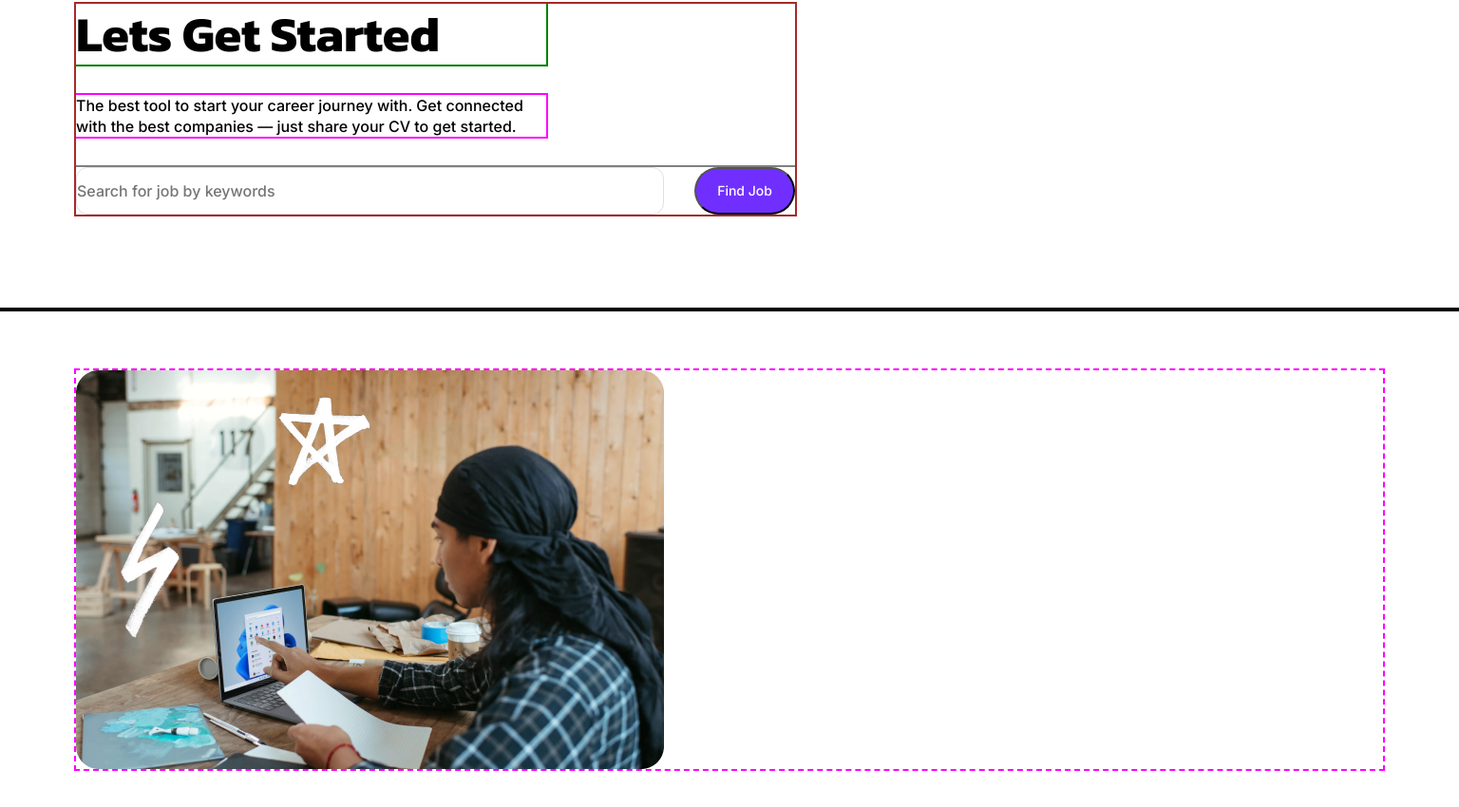
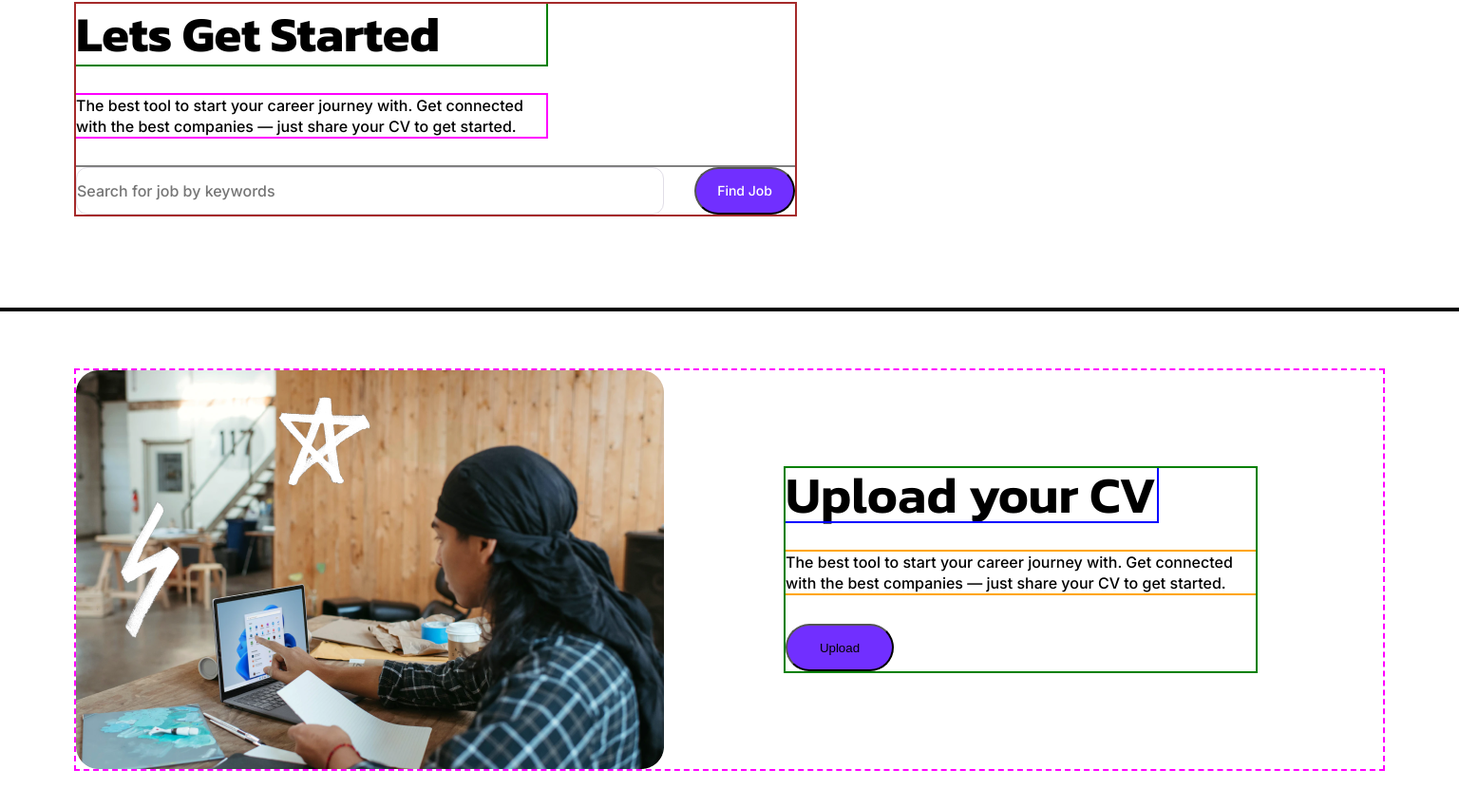
Before and after one commit to Zhanbek/nfactorial-web-advanced-weekly-project-for-lecture-from-27032023, a plain HTML site: page index.html in a window 1536 px wide. Shown: the part 1356-2206 px from the top of the page at 95% size. Drawn offline with Linux system fonts and the light colour scheme.

Commit message:
Finishes corrections for submission section

```diff
--- a/index.html
+++ b/index.html
@@ -55,8 +55,8 @@ experience</pre>
             </section>
 
             <section class = "howItWorks-section">
+                <h2 class = "visually-hidden">How it works?</h2>
                 <div class = "howItWorks-info">
-                    <h2 class = "visually-hidden">How it works?</h2>
                     <div class = "howItWorks-title-container">
                         <div class = "howItWorks-title">
                             <p class = "howItWorks-title-description">Lorem Ipsum Description Text</p>
@@ -109,7 +109,10 @@ experience</pre>
             <section class = "submission">
                 <div class = "submission-container">
                     <img  class = "upload-CV-image" src = "./images/UploadYourCV.png" alt = "Upload your CV"/>
-                    <form class = "send-CV-form">
+                    <form class = "upload-CV-form">
+                        <h2 class = "upload-CV-title">Upload your CV</h2>
+                        <p class = "upload-CV-description">The best tool to start your career journey with. Get connected with the best companies — just share your CV to get started.</p>
+                        <input type="submit" value = "Upload" class = "button-upload-CV" />
                     </form>
                 </div>
             </section>
--- a/styles/index.css
+++ b/styles/index.css
@@ -399,8 +399,42 @@
         margin: 0 128px 0 0;
     }
 
-    .send-CV-form {
+    .upload-CV-form {
         margin: 103px 38px 103px 0;
         height: 214px;
     }
+
+    .upload-CV-title {
+        width: 391px;
+        height: 56px;
+        font-family: 'Kanit';
+        font-style: normal;
+        font-weight: 600;
+        font-size: 54px;
+        line-height: 56px;
+        color: #000000;
+        margin: 0;
+        margin-bottom: 32px;
+    }
+
+    .upload-CV-description {
+        width: 495px;
+        height: 44px;
+        font-family: 'Inter';
+        font-style: normal;
+        font-weight: 500;
+        font-size: 16px;
+        line-height: 22px;
+        color: #000000;
+        margin: 0;
+        margin-bottom: 32px;
+    }
+
+    .button-upload-CV {
+        width: 114px;
+        height: 50px;
+        background-color: #712FFF;
+        border-radius: 100px;
+        margin: 0;
+    }
   }
--- a/styles/temporary-outline.css
+++ b/styles/temporary-outline.css
@@ -102,3 +102,15 @@
 .submission-container {
     outline: 2px dashed fuchsia;
 }
+
+.upload-CV-form {
+    outline: 2px solid green;
+}
+
+.upload-CV-title {
+    outline: 2px solid blue;
+}
+
+.upload-CV-description {
+    outline: 2px solid orange;
+}
```
